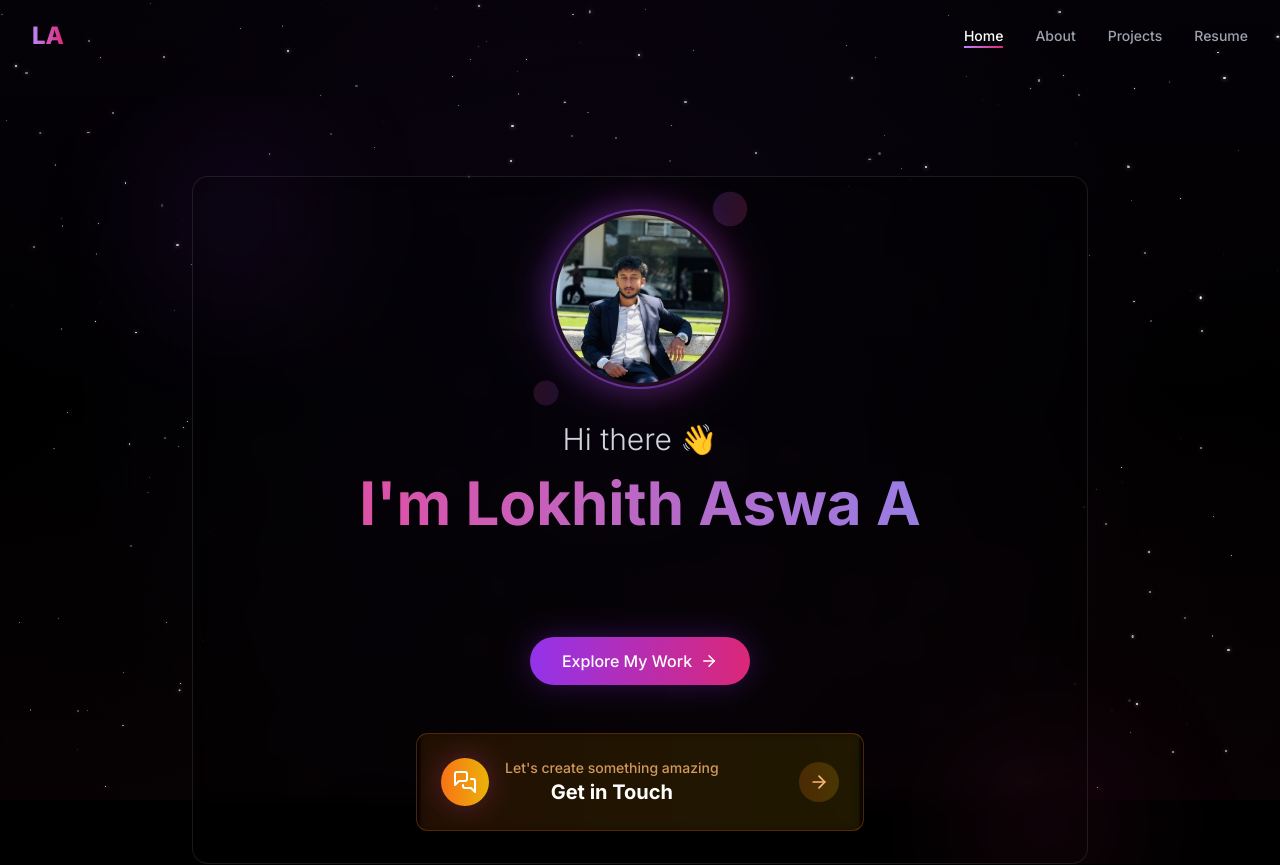
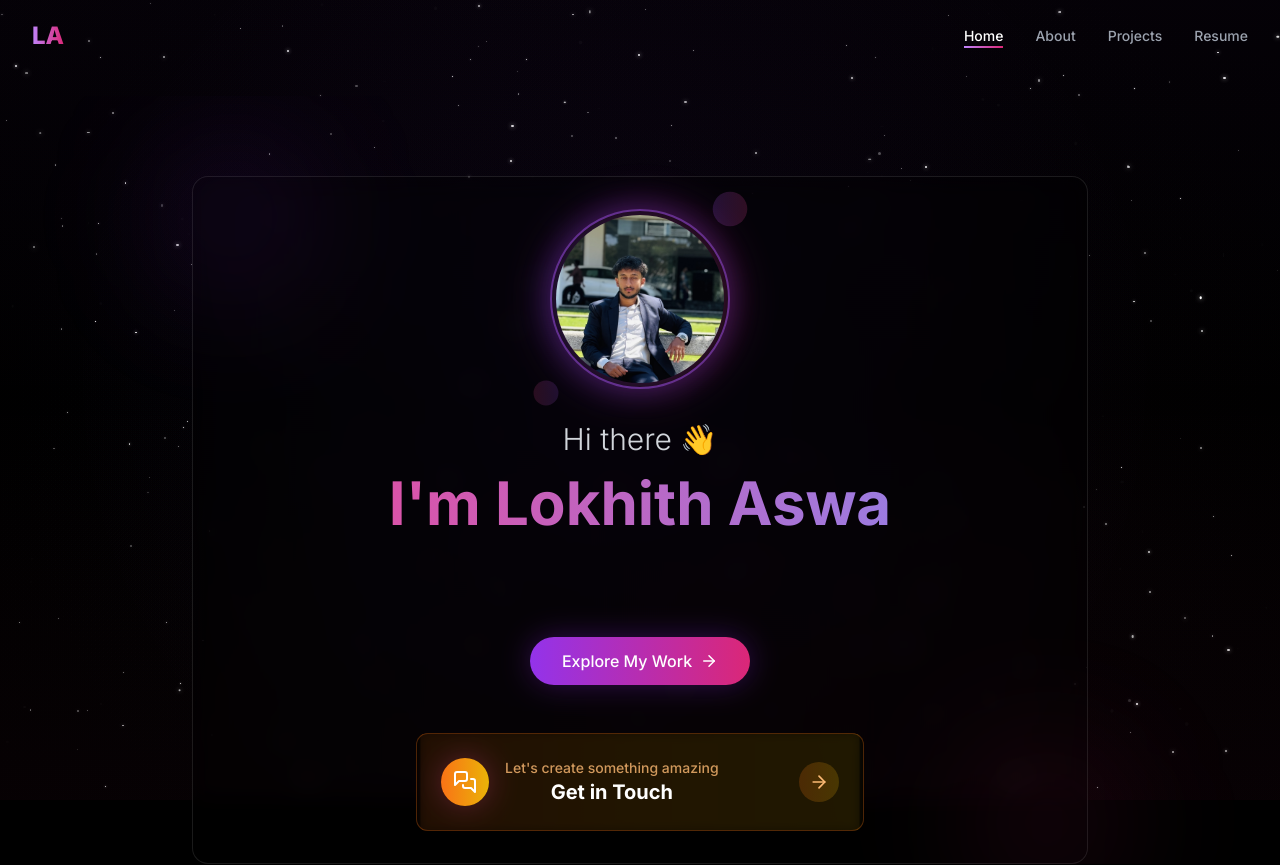
Before and after one commit to Lokhith/Lokhith-Portfolio, a Next.js app: page / in a window 1280 px wide. Shown: the top 865 px of the page. Built offline with nearby package versions, Linux system fonts and the light colour scheme.

Commit message:
name has been modified

```diff
--- a/components/hero.tsx
+++ b/components/hero.tsx
@@ -21,7 +21,7 @@ export default function Hero() {
   // For typing animation
   const [displayText, setDisplayText] = useState("")
   const [currentIndex, setCurrentIndex] = useState(0)
-  const fullText = "I'm Lokhith Aswa A"
+  const fullText = "I'm Lokhith Aswa"
 
   useEffect(() => {
     const interval = setInterval(() => {
--- a/components/projects-showcase.tsx
+++ b/components/projects-showcase.tsx
@@ -35,7 +35,7 @@ const projects = [
     description: "A dedicated sports platform designed to connect athletes and sports enthusiasts.",
     longDescription:
       "TurfLink offers a range of services, including turf booking, player matching, and event management, creating a seamless experience for anyone looking to stay active and competitive. The platform helps users find nearby sports facilities, join teams, and participate in local tournaments.",
-    image: "/sports-analytics-dashboard.png",
+    image: "/turflink-screenshot.jpeg", // Changed from "/sports-analytics-dashboard.png"
     tags: ["HTML", "CSS", "JavaScript", "Node.js", "MongoDB"],
     githubLink: "https://github.com/Lokhith/Turf_Link",
     demoLink: "https://turflink.vercel.app",
```
Also changed, not shown: public/sports-analytics-dashboard.png.jpg (added), public/turflink-screenshot.jpeg (added).
